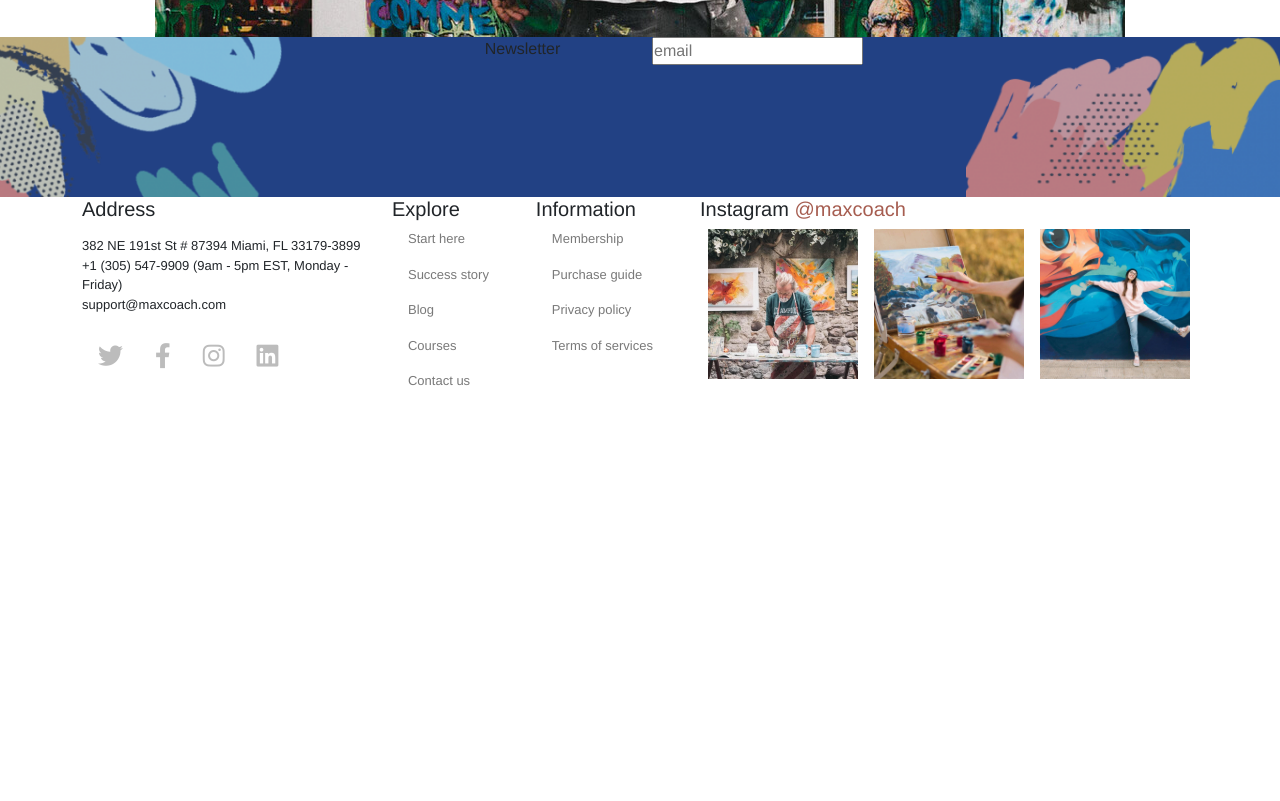
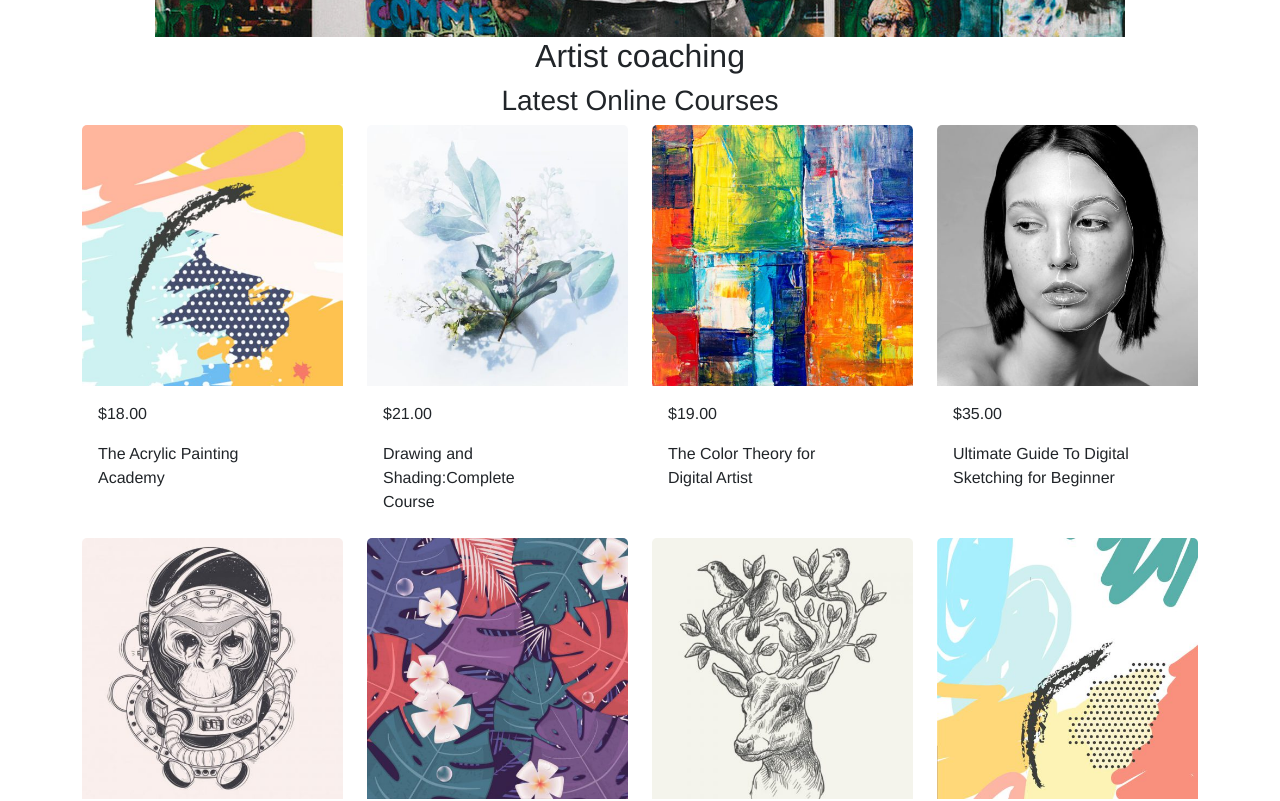
Before and after one commit to GiulsV/proj-html-vuejs, a Vue app: page / in a window 1280 px wide. Shown: the part 2020-2821 px from the top of the page. Before the commit the page ends 2419 px from the top, so only its background shows below. Built offline with nearby package versions, Linux system fonts and the light colour scheme.

Commit message:
Main - add comp corsi (dinamico) (finire css)

```diff
--- /dev/null
+++ b/src/components/CourseComp.vue
@@ -0,0 +1,118 @@
+<template>
+  <div class="container">
+    <div class="text-center">
+      <h2>Artist coaching</h2>
+      <h3>Latest Online Courses</h3>
+    </div>
+
+    <div class="row d-flex" >
+      <div class="col" v-for="(link, index) in courseCards" :key="index" id="ms_corsi">
+        <div class="card h-100 border-0">
+          <img class="card-img-top" :src="link.img" :alt="link.alt" />
+          <div class="card-body">
+            <p class="card-text">
+              {{ link.price }}
+            </p>
+            <p class="card-title mt-3">{{ link.title }}</p>
+
+            <p class="card-text">
+              <small class="text-muted">{{ link.text }}</small>
+            </p>
+          </div>
+        </div>
+      </div>
+    </div>
+    <div class="d-flex justify-content-center">
+        <button >View all courses</button>
+    </div>
+
+  </div>
+</template>
+
+<script>
+export default {
+  name: "CourseComp",
+  data() {
+    return {
+      courseCards: [
+        {
+          img: require("@/assets/images/Corsi/artist-course-01-480x480.jpg"),
+          alt: "corso",
+          price: "$18.00",
+          title: "The Acrylic Painting Academy",
+          text: "",
+        },
+        {
+          img: require("@/assets/images/Corsi/artist-course-02-480x480.jpg"),
+          alt: "corso",
+          price: "$21.00",
+          title: "Drawing and Shading:Complete Course",
+          text: "",
+        },
+        {
+          img: require("@/assets/images/Corsi/artist-course-03-480x480.jpg"),
+          alt: "corso",
+          price: "$19.00",
+          title: "The Color Theory for Digital Artist",
+          text: "",
+        },
+        {
+          img: require("@/assets/images/Corsi/artist-course-04-480x480.jpg"),
+          alt: "corso",
+          price: "$35.00",
+          title: "Ultimate Guide To Digital Sketching for Beginner",
+          text: "",
+        },
+        {
+          img: require("@/assets/images/Corsi/artist-course-05-480x480.jpg"),
+          alt: "corso",
+          price: "$19.00",
+          title: "Portrait Drawing The Smart Way",
+          text: "",
+        },
+        {
+          img: require("@/assets/images/Corsi/artist-course-06-480x480.jpg"),
+          alt: "corso",
+          price: "$19.00",
+          title: "Mastering Watercolor Painting from Beginner",
+          text: "",
+        },
+        {
+          img: require("@/assets/images/Corsi/artist-course-07-480x480.jpg"),
+          alt: "corso",
+          price: "$25.00",
+          title: "The art & Scince of Drawing",
+          text: "",
+        },
+        {
+          img: require("@/assets/images/Corsi/artist-course-08-480x480.jpg"),
+          alt: "corso",
+          price: "$22.00",
+          title: "The Colored Pencil Drawing Course",
+          text: "",
+        },
+      ],
+    };
+  },
+};
+</script>
+
+<style lang="scss" scoped>
+#ms_corsi{
+    flex-basis: calc(100% / 4);
+}
+.card-body{
+    width: 80%;
+    &:hover{
+        transform: translateY(-20px);
+        background-color: white;
+        border: 2px solid orange;
+    }
+}
+.card {
+  width: 100%
+}
+img {
+   width: 100%;
+}
+</style>
--- a/src/components/MainComp.vue
+++ b/src/components/MainComp.vue
@@ -1,5 +1,5 @@
 <template>
-  <!-- Main (9 sezioni) -->
+  <!-- Main (8 sezioni) -->
   <main>
     <!-- Modalità corsi -->
     <section class="container-fuid">
@@ -41,10 +41,14 @@
     </section>
 
     <!-- Testimonianze -->
-    <section></section>
+    <section>
+
+    </section>
 
     <!-- Corsi Online -->
-    <section></section>
+    <section class="">
+        <CourseComp/>
+    </section>
 
     <!-- Ultime dal Blog -->
     <section></section>
@@ -75,12 +79,14 @@
 <script>
 import CoachComp from "./CoachComp.vue";
 import VideoComp from "./VideoComp.vue"
+import CourseComp from "./CourseComp.vue"
 
 export default {
   name: 'MainComp',
   components: {
     CoachComp,
-    VideoComp
+    VideoComp,
+    CourseComp
 }
 }
 </script>
```
